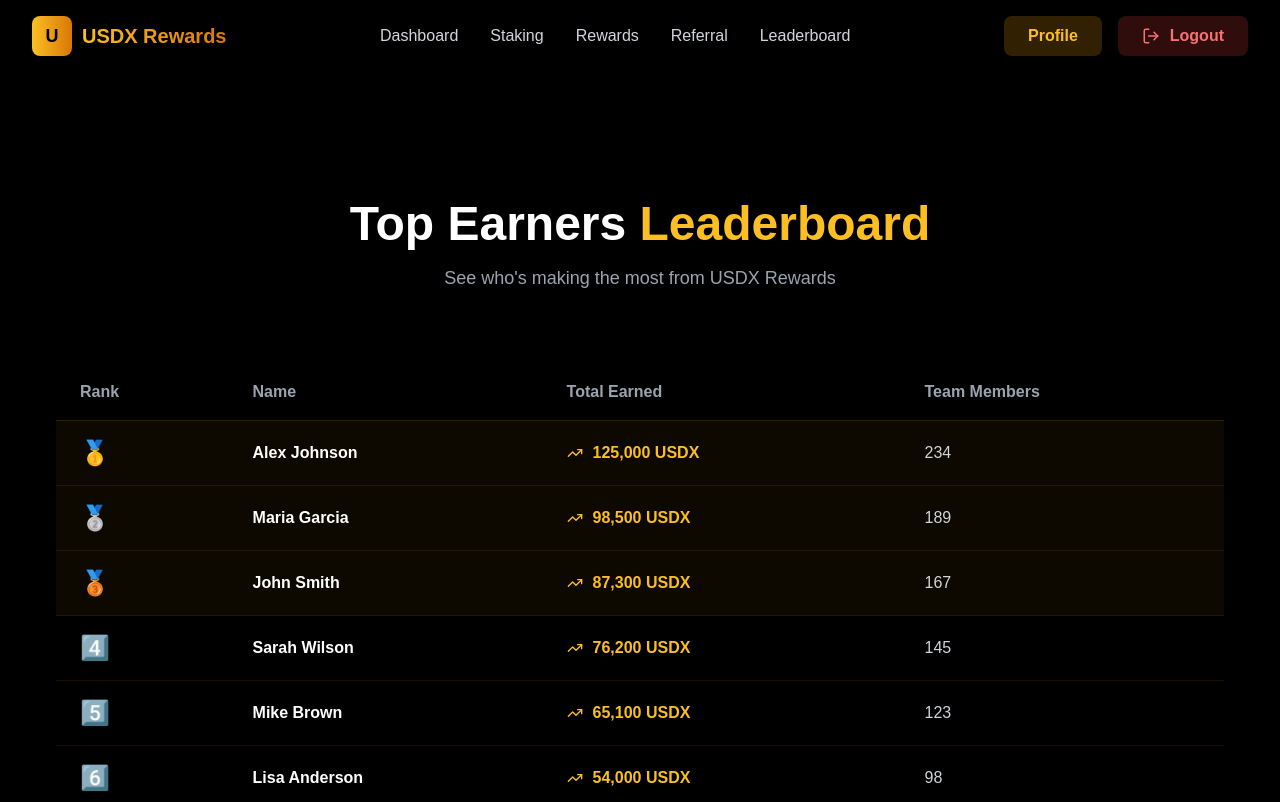
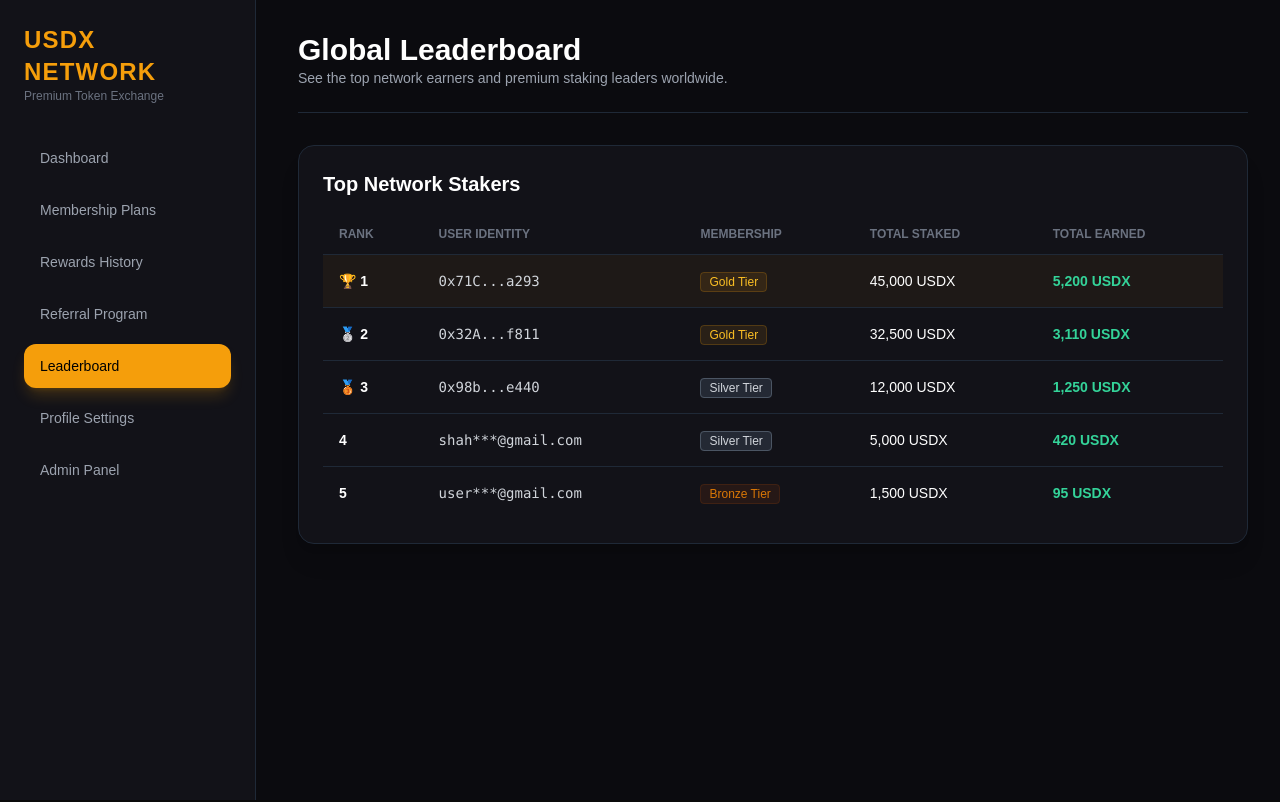
Before and after one commit to usdxofficialdev/-Dead-Token-Exchange-, a Next.js app: page /leaderboard in a window 1280 px wide. Shown: the top 802 px of the page. Built offline with nearby package versions, Linux system fonts and the light colour scheme; what wagmi would draw is missing.

Commit message:
Update page.tsx

```diff
--- a/app/leaderboard/page.tsx
+++ b/app/leaderboard/page.tsx
@@ -1,88 +1,107 @@
-'use client';
+"use client";
 
-import React from 'react';
-import { motion } from 'framer-motion';
-import { Navigation } from '@/components/Navigation';
-import { Footer } from '@/components/Footer';
-import { TrendingUp } from 'lucide-react';
-
-const leaderboardData = [
-  { rank: 1, name: 'Alex Johnson', earned: '125,000 USDX', members: 234, medal: '🥇' },
-  { rank: 2, name: 'Maria Garcia', earned: '98,500 USDX', members: 189, medal: '🥈' },
-  { rank: 3, name: 'John Smith', earned: '87,300 USDX', members: 167, medal: '🥉' },
-  { rank: 4, name: 'Sarah Wilson', earned: '76,200 USDX', members: 145, medal: '4️⃣' },
-  { rank: 5, name: 'Mike Brown', earned: '65,100 USDX', members: 123, medal: '5️⃣' },
-  { rank: 6, name: 'Lisa Anderson', earned: '54,000 USDX', members: 98, medal: '6️⃣' },
-  { rank: 7, name: 'Tom Taylor', earned: '42,900 USDX', members: 78, medal: '7️⃣' },
-  { rank: 8, name: 'Emily Davis', earned: '31,800 USDX', members: 56, medal: '8️⃣' },
-  { rank: 9, name: 'Chris Martin', earned: '20,700 USDX', members: 34, medal: '9️⃣' },
-  { rank: 10, name: 'Jessica Lee', earned: '15,600 USDX', members: 22, medal: '🔟' },
-];
+import { useRouter } from "next/navigation";
 
 export default function LeaderboardPage() {
+  const router = useRouter();
+
+  // Sabhi pages se matching Sidebar items
+  const menuItems = [
+    { name: "Dashboard", route: "/dashboard", active: false },
+    { name: "Membership Plans", route: "/membership", active: false },
+    { name: "Rewards History", route: "/rewards", active: false },
+    { name: "Referral Program", route: "/referral", active: false },
+    { name: "Leaderboard", route: "/leaderboard", active: true }, // Yeh active hai
+    { name: "Profile Settings", route: "/profile", active: false },
+    { name: "Admin Panel", route: "/admin", active: false },
+  ];
+
+  // Top Earners Data
+  const leaders = [
+    { rank: "🏆 1", user: "0x71C...a293", plan: "Gold Tier", totalStaked: "45,000 USDX", rewards: "5,200 USDX" },
+    { rank: "🥈 2", user: "0x32A...f811", plan: "Gold Tier", totalStaked: "32,500 USDX", rewards: "3,110 USDX" },
+    { rank: "🥉 3", user: "0x98b...e440", plan: "Silver Tier", totalStaked: "12,000 USDX", rewards: "1,250 USDX" },
+    { rank: "4", user: "shah***@gmail.com", plan: "Silver Tier", totalStaked: "5,000 USDX", rewards: "420 USDX" },
+    { rank: "5", user: "user***@gmail.com", plan: "Bronze Tier", totalStaked: "1,500 USDX", rewards: "95 USDX" },
+  ];
+
   return (
-    <main className="min-h-screen bg-black">
-      <Navigation isLoggedIn={true} onLogout={() => {}} />
+    <div className="flex min-h-screen bg-[#0B0B0F] text-white">
 
-      <section className="py-20 px-4 md:px-8 pt-32">
-        <div className="max-w-7xl mx-auto">
-          <motion.div
-            initial={{ opacity: 0, y: 20 }}
-            animate={{ opacity: 1, y: 0 }}
-            className="text-center mb-12"
-          >
-            <h1 className="text-5xl font-black mb-4">
-              Top Earners <span className="text-gold-400">Leaderboard</span>
-            </h1>
-            <p className="text-gray-400 text-lg">See who's making the most from USDX Rewards</p>
-          </motion.div>
+      {/* 1. MATCHING SIDEBAR */}
+      <aside className="w-64 border-r border-gray-800 bg-[#121218] p-6 hidden md:block">
+        <div className="mb-8">
+          <h1 className="text-2xl font-bold text-amber-500 tracking-wider">USDX NETWORK</h1>
+          <p className="text-xs text-gray-500">Premium Token Exchange</p>
+        </div>
+        <nav className="space-y-2">
+          {menuItems.map((item, index) => (
+            <button
+              key={index}
+              onClick={() => router.push(item.route)}
+              className={`w-full text-left px-4 p-3 rounded-xl text-sm font-medium transition-all ${
+                item.active
+                  ? "bg-amber-500 text-black shadow-lg shadow-amber-500/20"
+                  : "text-gray-400 hover:bg-[#1A1A24] hover:text-white"
+              }`}
+            >
+              {item.name}
+            </button>
+          ))}
+        </nav>
+      </aside>
 
-          <motion.div
-            initial={{ opacity: 0, y: 20 }}
-            animate={{ opacity: 1, y: 0 }}
-            transition={{ delay: 0.2 }}
-            className="glass rounded-2xl p-6 overflow-x-auto"
-          >
-            <table className="w-full">
-              <thead>
-                <tr className="border-b border-gold-500/20">
-                  <th className="text-left py-4 px-6 text-gray-400 font-bold">Rank</th>
-                  <th className="text-left py-4 px-6 text-gray-400 font-bold">Name</th>
-                  <th className="text-left py-4 px-6 text-gray-400 font-bold">Total Earned</th>
-                  <th className="text-left py-4 px-6 text-gray-400 font-bold">Team Members</th>
+      {/* 2. MAIN CONTENT AREA */}
+      <main className="flex-1 p-8">
+
+        {/* Top Header */}
+        <header className="flex items-center justify-between border-b border-gray-800 pb-6 mb-8">
+          <div>
+            <h2 className="text-3xl font-bold">Global Leaderboard</h2>
+            <p className="text-sm text-gray-400">See the top network earners and premium staking leaders worldwide.</p>
+          </div>
+        </header>
+
+        {/* 3. LEADERBOARD LIST TABLE */}
+        <div className="rounded-2xl border border-gray-800 bg-[#121218] p-6 shadow-xl">
+          <h3 className="text-xl font-bold mb-4">Top Network Stakers</h3>
+          <div className="overflow-x-auto">
+            <table className="w-full text-left text-sm text-gray-400">
+              <thead className="border-b border-gray-800 text-xs uppercase text-gray-500">
+                <tr>
+                  <th className="py-3 px-4">Rank</th>
+                  <th className="py-3 px-4">User Identity</th>
+                  <th className="py-3 px-4">Membership</th>
+                  <th className="py-3 px-4">Total Staked</th>
+                  <th className="py-3 px-4">Total Earned</th>
                 </tr>
               </thead>
-              <tbody>
-                {leaderboardData.map((entry, idx) => (
-                  <motion.tr
-                    key={idx}
-                    initial={{ opacity: 0, x: -20 }}
-                    animate={{ opacity: 1, x: 0 }}
-                    transition={{ delay: idx * 0.05 }}
-                    className={`border-b border-gold-500/10 hover:bg-gold-500/5 transition ${
-                      idx < 3 ? 'bg-gold-500/5' : ''
-                    }`}
-                  >
-                    <td className="py-4 px-6">
-                      <span className="text-2xl">{entry.medal}</span>
-                    </td>
-                    <td className="py-4 px-6 font-bold">{entry.name}</td>
-                    <td className="py-4 px-6">
-                      <span className="text-gold-400 font-bold flex items-center gap-2">
-                        <TrendingUp size={16} />
-                        {entry.earned}
+              <tbody className="divide-y divide-gray-800">
+                {leaders.map((leader, index) => (
+                  <tr key={index} className={leader.rank.includes("1") ? "bg-amber-500/5" : ""}>
+                    <td className="py-4 px-4 font-bold text-white">{leader.rank}</td>
+                    <td className="py-4 px-4 font-mono text-gray-300">{leader.user}</td>
+                    <td className="py-4 px-4">
+                      <span className={`text-xs px-2 py-0.5 rounded border ${
+                        leader.plan === "Gold Tier"
+                          ? "text-amber-400 bg-amber-500/10 border-amber-500/20"
+                          : leader.plan === "Silver Tier"
+                          ? "text-gray-300 bg-gray-700/50 border-gray-600"
+                          : "text-amber-600 bg-amber-900/20 border-amber-900/30"
+                      }`}>
+                        {leader.plan}
                       </span>
                     </td>
-                    <td className="py-4 px-6 text-gray-300">{entry.members}</td>
-                  </motion.tr>
+                    <td className="py-4 px-4 text-white font-medium">{leader.totalStaked}</td>
+                    <td className="py-4 px-4 text-emerald-400 font-semibold">{leader.rewards}</td>
+                  </tr>
                 ))}
               </tbody>
             </table>
-          </motion.div>
+          </div>
         </div>
-      </section>
 
-      <Footer />
-    </main>
+      </main>
+    </div>
   );
 }
```
